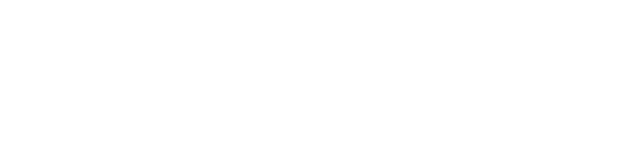
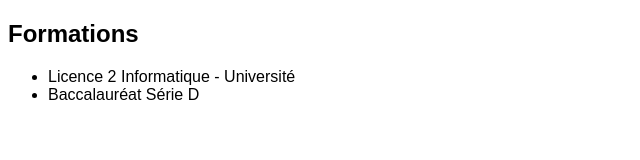
Before and after one commit to ariadedesouza8-max/mon-cv, a plain HTML site: page index.html in a window 1280 px wide. Shown: the whole page, without its empty margins (0-640 px from the left). Drawn offline with Linux system fonts and the light colour scheme.

Commit message:
mise en place de la section formations

```diff
--- a/index.html
+++ b/index.html
@@ -7,6 +7,11 @@
     <link rel="stylesheet" href="style.css">
 </head>
 <body>
+<h2>Formations</h2>
 
+<ul>
+    <li>Licence 2 Informatique - Université</li>
+    <li>Baccalauréat Série D</li>
+</ul>
 </body>
 </html>
```
